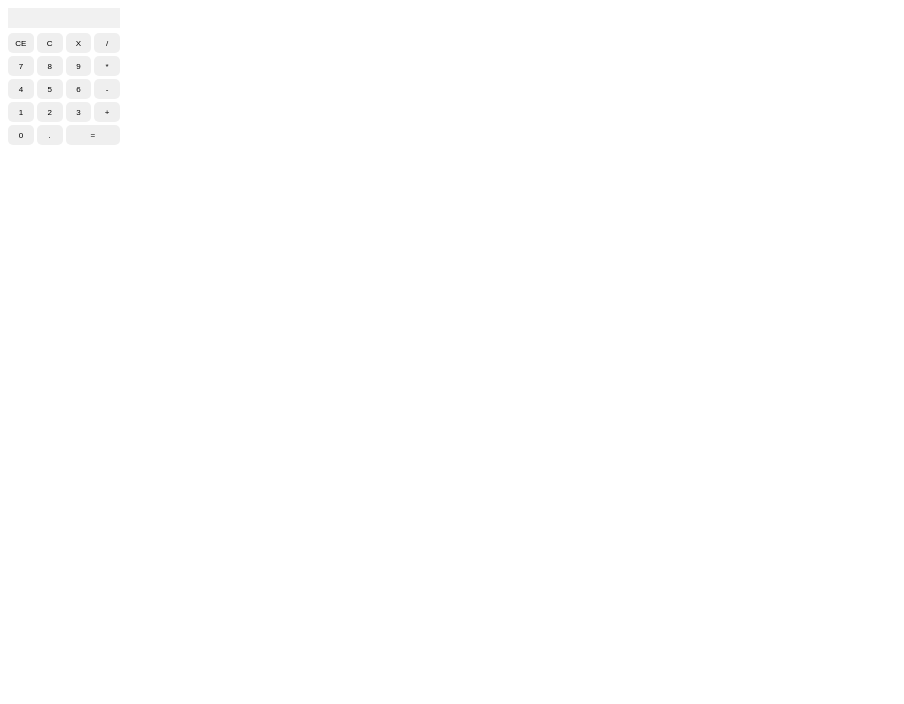
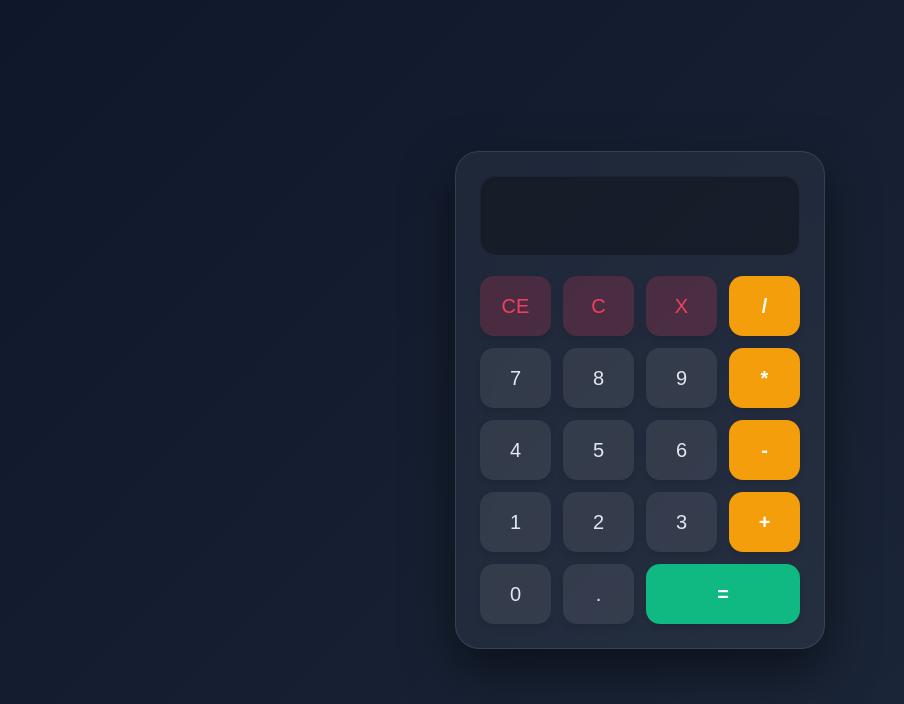
Before and after one commit to KJBGrandDev/Project-TOP-Calculator, a plain HTML site: page index.html in a window 1280 px wide. Shown: the whole page, without its empty margins (0-904 px from the left). Drawn offline with Linux system fonts and the light colour scheme.

Commit message:
Refactor CSS for improved layout and button styling

```diff
--- a/style.css
+++ b/style.css
@@ -1,30 +1,122 @@
-#output_screen{
+/* --- 1. GLOBAL & BODY --- */
+body {
+    background: linear-gradient(135deg, #0f172a 0%, #1e293b 100%);
+    min-height: 100vh;
     display: flex;
-    box-sizing: border-box;
+    justify-content: center;
     align-items: center;
-    justify-content: right;
-    height: 20px;
-    max-width: 112px;
-    background-color: rgba(219, 219, 219, 0.4);
-    padding: 2px;
     margin: 0;
-    margin-bottom: 5px;
+    font-family: -apple-system, BlinkMacSystemFont, "Segoe UI", Roboto, sans-serif;
 }
 
+/* --- 2. THE CALCULATOR CHASIS --- */
+#calculator_body {
+    background: rgba(255, 255, 255, 0.05);
+    backdrop-filter: blur(16px);
+    -webkit-backdrop-filter: blur(16px);
+    border: 1px solid rgba(255, 255, 255, 0.1);
+    border-radius: 24px;
+    padding: 24px;
+    box-shadow: 0 20px 50px rgba(0, 0, 0, 0.5);
+    width: 320px;
+}
+
+/* --- 3. THE DISPLAY SCREEN --- */
+#output_screen {
+    background: rgba(0, 0, 0, 0.3);
+    border-radius: 16px;
+    height: 80px;
+    padding: 16px;
+    margin-bottom: 20px;
+    display: flex;
+    align-items: flex-end;
+    justify-content: flex-end;
+    box-sizing: border-box;
+    border: 1px inset rgba(255, 255, 255, 0.05);
+}
+
+#output {
+    margin: 0;
+    color: #ffffff;
+    font-size: 32px;
+    font-weight: 300;
+    letter-spacing: 1px;
+    word-break: break-all;
+}
+
+/* --- 4. THE BUTTON GRID --- */
 #button_div {
     display: grid;
     grid-template-columns: repeat(4, 1fr);
-    gap: 3px;
-    max-width:112px;
+    gap: 12px;
 }
 
-.calc_button{
+/* --- 5. BASE BUTTON STYLING --- */
+.calc_button {
+    height: 60px;
     border: none;
-    border-radius: 5px;
-    height: 20px;
-    font-size: 8px;
+    border-radius: 14px;
+    font-size: 20px;
+    font-weight: 500;
+    color: #e2e8f0;
+    background: rgba(255, 255, 255, 0.08);
+    cursor: pointer;
+    transition: all 0.15s ease-in-out;
+    box-shadow: 0 4px 6px rgba(0, 0, 0, 0.1);
 }
 
+/* Hover & Active (Click) Animations */
+.calc_button:hover {
+    background: rgba(255, 255, 255, 0.18);
+    transform: translateY(-2px);
+}
+
+.calc_button:active {
+    transform: translateY(1px);
+    box-shadow: none;
+}
+
+/* --- 6. COLOR CODING (SMART ATTRIBUTE TARGETING) --- */
+
+/* Math Operators (Orange) */
+.calc_button[data-value="/"],
+.calc_button[data-value="*"],
+.calc_button[data-value="-"],
+.calc_button[data-value="+"] {
+    background: #f59e0b;
+    color: #ffffff;
+    font-weight: 600;
+}
+
+.calc_button[data-value="/"]:hover,
+.calc_button[data-value="*"]:hover,
+.calc_button[data-value="-"]:hover,
+.calc_button[data-value="+"]:hover {
+    background: #d97706;
+}
+
+/* Action / Clear Keys (Soft Red/Rose) */
+.calc_button[data-value="C"],
+.calc_button[data-value="CE"],
+.calc_button[data-value="X"] {
+    background: rgba(244, 63, 94, 0.2);
+    color: #f43f5e;
+}
+
+.calc_button[data-value="C"]:hover,
+.calc_button[data-value="CE"]:hover,
+.calc_button[data-value="X"]:hover {
+    background: rgba(244, 63, 94, 0.35);
+}
+
+/* Equals Button (Spans 2 cols & Vivid Emerald Green) */
 .calc_button[data-value="="] {
     grid-column: span 2;
+    background: #10b981;
+    color: #ffffff;
+    font-weight: 600;
 }
+
+.calc_button[data-value="="]:hover {
+    background: #059669;
+}
```
